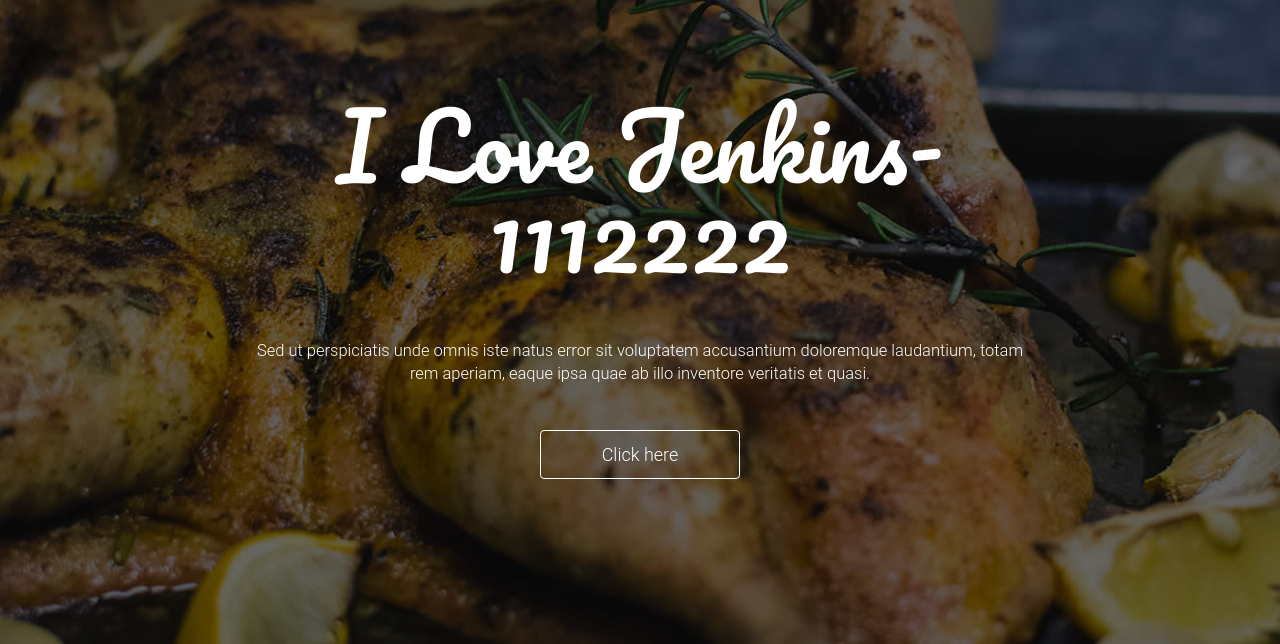
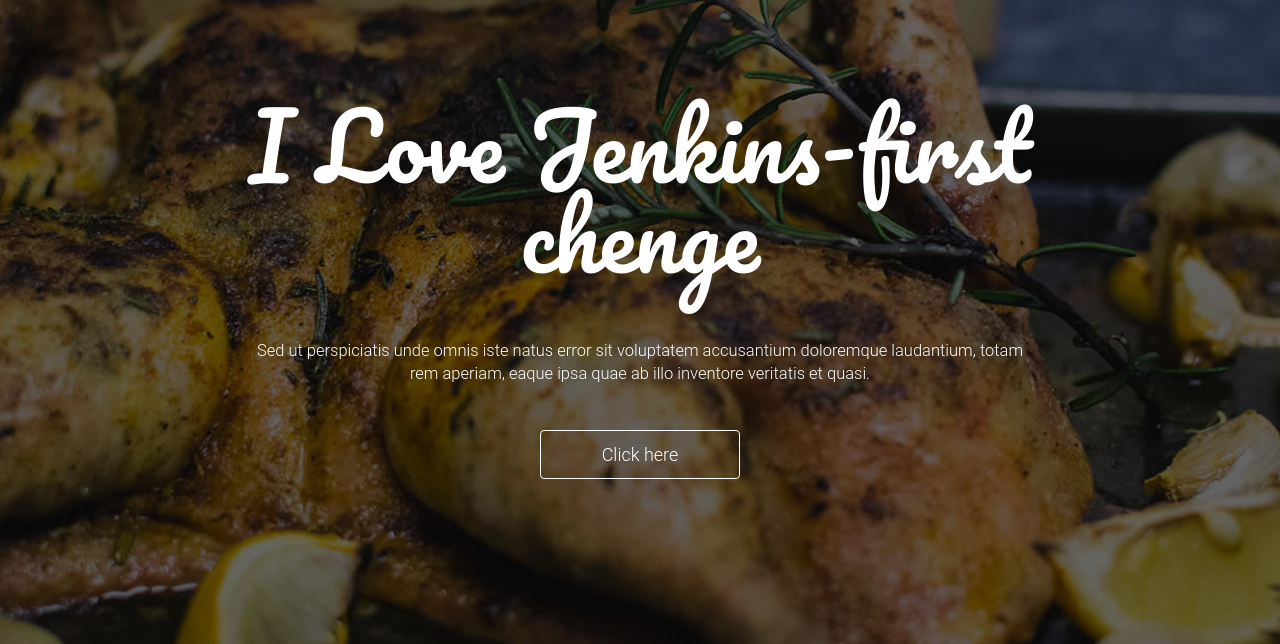
Before and after one commit to jogu-rajesh/food, a plain HTML site: page index.html in a window 1280 px wide. Shown: the part 150-794 px from the top of the page. Drawn offline with Linux system fonts and the light colour scheme.

Commit message:
my change

```diff
--- a/index.html
+++ b/index.html
@@ -107,7 +107,7 @@
                         <div class="main_slider text-center">
                             <div class="col-md-12">
                                 <div class="main_slider_content wow zoomIn" data-wow-duration="1s">
-                                    <h1>I Love Jenkins-1112222</h1>
+                                    <h1>I Love Jenkins-first chenge</h1>
                                     <p>Sed ut perspiciatis unde omnis iste natus error sit voluptatem accusantium doloremque laudantium, totam rem aperiam, eaque ipsa quae ab illo inventore veritatis et quasi. </p>
                                     <button href="" class="btn-lg">Click here</button>
                                 </div>
```
